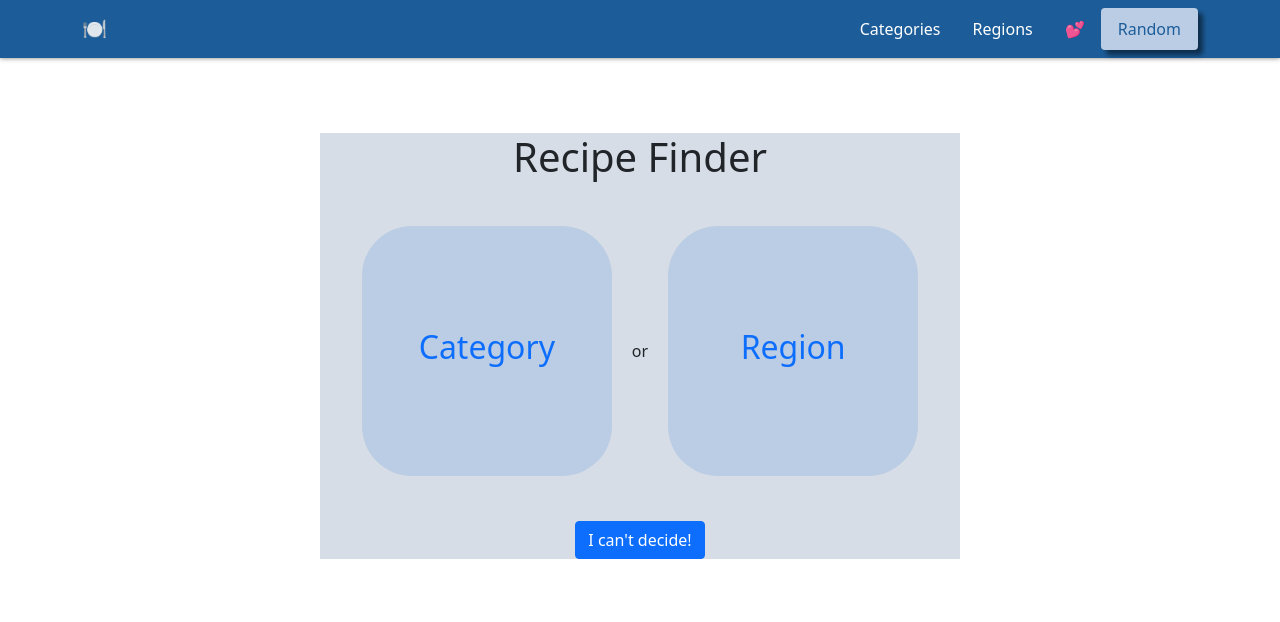
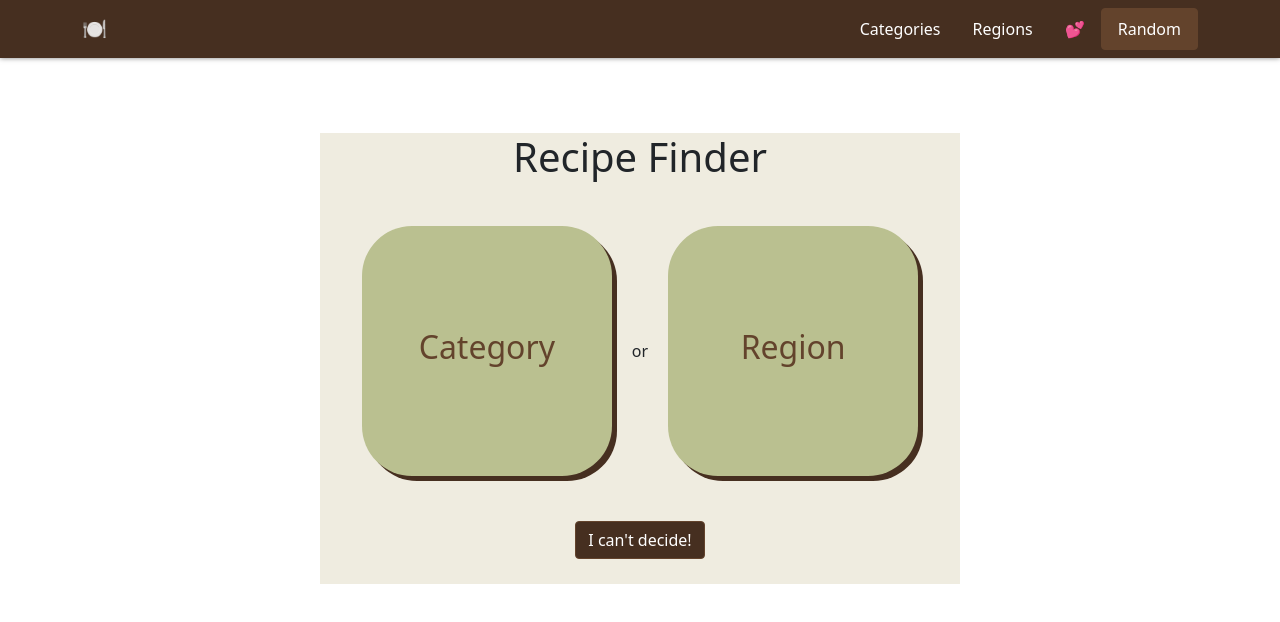
Before and after one commit to jacqizee/Recipe-Finder, a React (Create React App) app: page / in a window 1280 px wide. Shown: the top 622 px of the page. Built offline with nearby package versions, Linux system fonts and the light colour scheme; no server answers.

Commit message:
Styling, added color variables

```diff
--- /dev/null
+++ b/src/styles/base.scss
@@ -0,0 +1,5 @@
+$darkest: #462F20;
+$dark: #63432C;
+$medium: #677423;
+$light: #BAC090;
+$lightest: #efece0;
--- a/src/styles/home.scss
+++ b/src/styles/home.scss
@@ -1,10 +1,12 @@
 .home-container {
   text-align: center;
   max-height: 100vh;
-  background-color: #d7dde6;
+  background-color: $lightest;
   width: 50%;
   height: 95%;
   margin: 0 auto;
+  padding: 25px;
+  padding-top: 0px;
   h1 {
     margin: 25px;
     margin-top: 75px;
@@ -19,8 +21,10 @@
     }
     a {
       text-decoration: none;
-      background-color: #BBCDE5;
+      background-color: $light;
       border-radius: 50px;
+      color: $dark;
+      box-shadow: 5px 5px 0px $darkest;
       div {
         height: 250px;
         width: 250px;
@@ -29,5 +33,14 @@
         align-items: center;
       }
     }
+    a:active {
+      box-shadow: 2px 2px 0px $darkest;
+    }
+  }
+  .home-random {
+    button {
+      background-color: $darkest;
+      border: 1px solid $dark;
+    }
   }
 }
--- a/src/styles/main.scss
+++ b/src/styles/main.scss
@@ -1,3 +1,4 @@
+@import './base.scss';
 @import './home.scss';
 @import './category.scss';
 @import './categories.scss';
--- a/src/styles/recipe.scss
+++ b/src/styles/recipe.scss
@@ -4,7 +4,7 @@
   margin: 0px 35px;
   padding: 15px 0;
   .overview {
-    background-color: #BBCDE5;
+    background-color: $lightest;
     max-height: 100%;
     text-align: center;
     padding: 5px;
@@ -19,12 +19,13 @@
     img {
       max-height: 75%;
       max-width: 95%;
-      border: 10px solid white;
+      border: 10px solid $light;
     }
     .buttons {
       display: flex;
       justify-content: center;
       button {
+        background-color: $darkest;
         margin: 10px;
       }
     }
@@ -42,6 +43,7 @@
           flex-direction: column;
           flex-wrap: wrap;
           overflow: scroll;
+          background-color: $lightest;
         }
       }
     }
@@ -50,13 +52,16 @@
         font-size: .88rem;
         max-height: 200px;
         overflow: scroll;
+        background-color: $lightest;
+        padding: 5px;
       }
     }
     .ingredients, .how-to {
+      background-color: $light;
       padding: 10px 15px;
       margin: 5px;
       border-radius: 5px;
-      border: 2px solid black;
+      border: 2px double $dark;
     }
   }
 }
--- a/src/styles/sitenavbar.scss
+++ b/src/styles/sitenavbar.scss
@@ -1,5 +1,5 @@
 .navbar {
-  background-color: #1C5D99 !important;
+  background-color: $darkest !important;
   box-shadow: 0 0 5px rgba(0,0,0,0.5);
   .container {
     #basic-navbar-nav {
@@ -7,16 +7,16 @@
         color: #fff;
       }
       a:hover {
-        color: #BBCDE5;
+        color: $light;
       }
       .random {
-        color: #1C5D99;
-        background-color: #BBCDE5;
-        box-shadow: 5px 5px 5px rgba(0,0,0,0.5)
+        color: #fff;
+        background-color: $dark;
+        border: 1px solid $dark;
       }
       .random:hover, .random:active {
-        color: #1C5D99;
-        box-shadow: 2px 2px 2px rgba(0,0,0,0.5)
+        color: $medium;
+        background-color: $light;
       }
     }
   }
```
